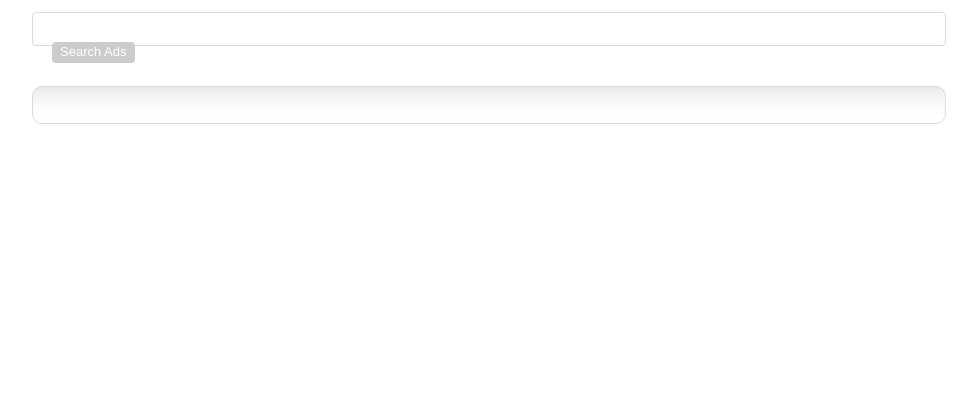
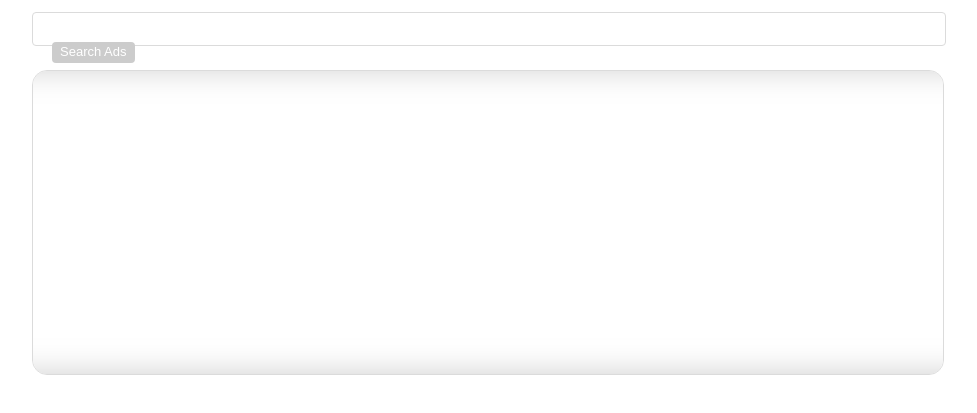
Before and after one commit to SPEC1AL1ST/first-exam, a plain HTML site: page index.html in a window 1280 px wide. Shown: the part 55-468 px from the top of the page, without its empty margins (152-1129 px from the left). Drawn offline with Linux system fonts and the light colour scheme.

Commit message:
With center block

```diff
--- a/css/main.css
+++ b/css/main.css
@@ -31,7 +31,6 @@
     padding: 4px;
     width: 904px;
     height: 24px;
-    display: inline-block;
 }
 .search-input {
     display: inline-block;
@@ -53,13 +52,24 @@
     background: rgba(204,204,204,1);
     color: #ffffff;
 }
-.container-top {
+.main-container {
+    border-radius: 15px;
+    border: 1px solid #dbdbdb;
+    overflow: hidden;
+    margin-top: 24px;
+}
+.main-container-top {
     height: 36px;
     width: 100%;
-    background: url("/img/bg-content.gif") repeat-x;
-    border: 1px solid #dbdbdb;
-    -webkit-border-radius: 10px;
-    -moz-border-radius: 10px;
-    border-radius: 10px;
-    margin-top: 25px;
+    background: url("../img/bg-content.gif") repeat-x;
 }
+.main-container-center {
+    height: 230px;
+    width: 100%;
+    padding: 1px 0 0 0
+}
+.main-container-bottom {
+    height: 36px;
+    width: 100%;
+    background: url("../img/bg-content-block.gif") repeat-x;
+}
--- a/index.html
+++ b/index.html
@@ -17,6 +17,7 @@
             </div>
         </div>
     </header>
+<main>
     <div class="layout">
         <div class="search cf">
         <form action="#" method="post">
@@ -27,14 +28,16 @@
         </form>
         </div>
     </div>
-    <div class="container">
-        <div class="layout">
-            <div class="container-top">
+    <div class="layout">
+        <div class="main-container cf">
+            <div class="main-container-top">
             </div>
-            <div class="container-center">
-
+            <div class="main-container-center">
+            </div>
+            <div class="main-container-bottom">
             </div>
         </div>
     </div>
+</main>
 </body>
 </html>
```
Also changed, not shown: img/bg-content-block.gif (added).
